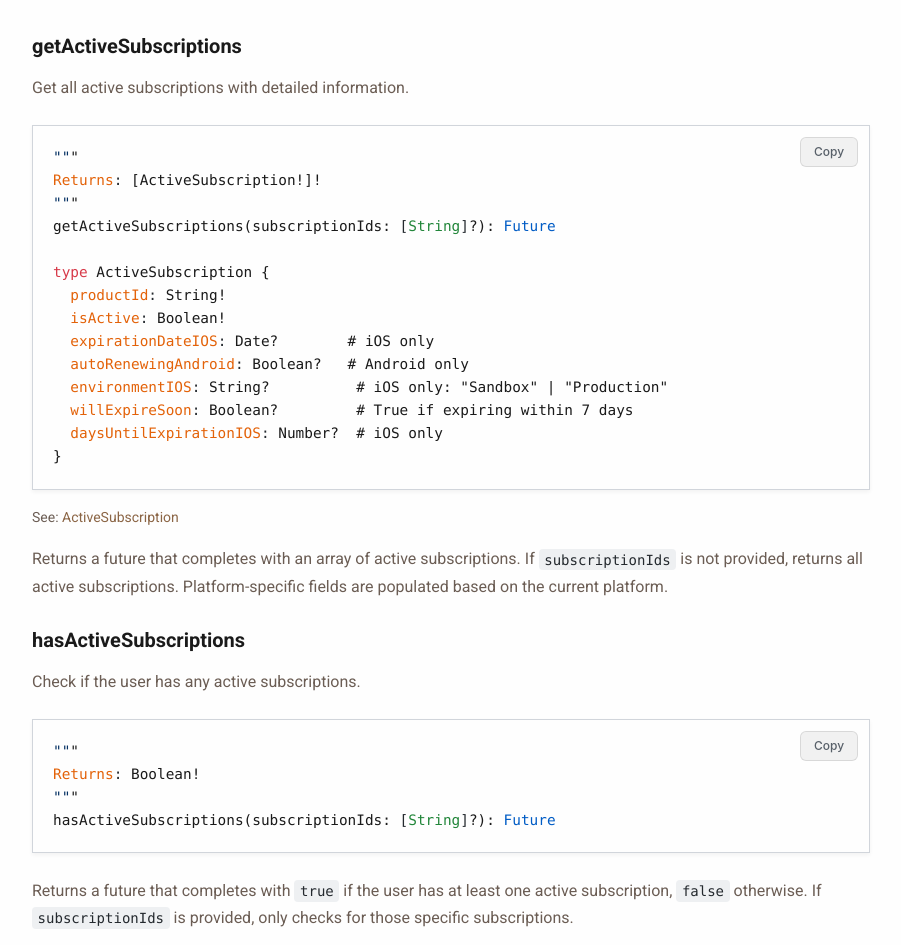
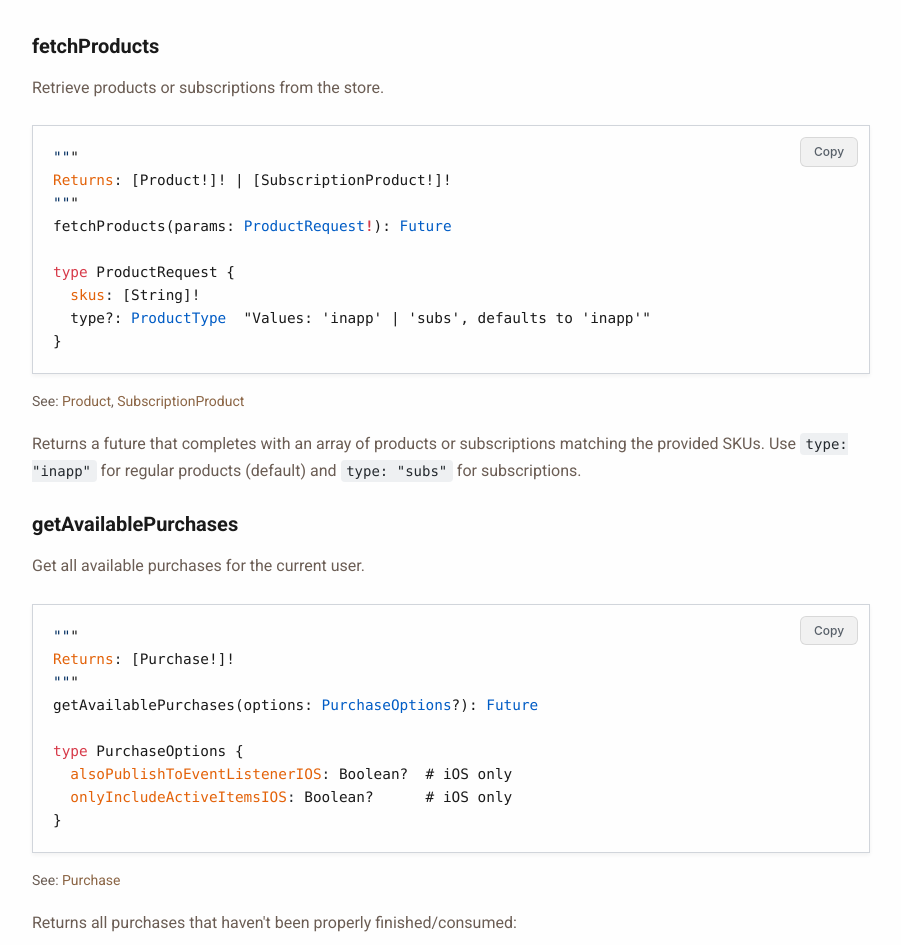
Before and after one commit to hyodotdev/openiap, a React (Vite) app: page /docs/apis in a window 1280 px wide. Shown: the part 1347-2292 px from the top of the page, without its empty margins (338-1239 px from the left). Built offline with nearby package versions, Linux system fonts and the light colour scheme.

Commit message:
refactor: deprecate requestProducts and replace with fetchProducts

```diff
--- a/src/components/SearchModal.tsx
+++ b/src/components/SearchModal.tsx
@@ -70,13 +70,13 @@ const apiData: ApiItem[] = [
 
   // Product Management
   {
-    id: 'request-products',
-    title: 'requestProducts',
+    id: 'fetch-products',
+    title: 'fetchProducts',
     category: 'Product Management',
     description: 'Retrieve products or subscriptions from the store',
     parameters: 'ProductRequest',
     returns: '[Product!]!',
-    path: '/docs/apis#request-products',
+    path: '/docs/apis#fetch-products',
   },
   {
     id: 'get-available-purchases',
--- a/src/pages/docs/apis.tsx
+++ b/src/pages/docs/apis.tsx
@@ -83,87 +83,18 @@ endConnection(): Future`}</CodeBlock>
         </p>
       </section>
       <section>
-        <AnchorLink id="subscription-management" level="h2">
-          Subscription Management
-        </AnchorLink>
-
-        <AnchorLink id="get-active-subscriptions" level="h3">
-          getActiveSubscriptions
-        </AnchorLink>
-        <p>Get all active subscriptions with detailed information.</p>
-        <CodeBlock language="graphql">{`"""
-Returns: [ActiveSubscription!]!
-"""
-getActiveSubscriptions(subscriptionIds: [String]?): Future
-
-type ActiveSubscription {
-  productId: String!
-  isActive: Boolean!
-  expirationDateIOS: Date?        # iOS only
-  autoRenewingAndroid: Boolean?   # Android only
-  environmentIOS: String?          # iOS only: "Sandbox" | "Production"
-  willExpireSoon: Boolean?         # True if expiring within 7 days
-  daysUntilExpirationIOS: Number?  # iOS only
-}`}</CodeBlock>
-        <p className="type-link">
-          See:{' '}
-          <Link to="/docs/types#active-subscription">ActiveSubscription</Link>
-        </p>
-        <p>
-          Returns a future that completes with an array of active subscriptions.
-          If <code>subscriptionIds</code> is not provided, returns all active
-          subscriptions. Platform-specific fields are populated based on the
-          current platform.
-        </p>
-
-        <AnchorLink id="has-active-subscriptions" level="h3">
-          hasActiveSubscriptions
-        </AnchorLink>
-        <p>Check if the user has any active subscriptions.</p>
-        <CodeBlock language="graphql">{`"""
-Returns: Boolean!
-"""
-hasActiveSubscriptions(subscriptionIds: [String]?): Future`}</CodeBlock>
-        <p>
-          Returns a future that completes with <code>true</code> if the user has
-          at least one active subscription, <code>false</code> otherwise. If{' '}
-          <code>subscriptionIds</code> is provided, only checks for those
-          specific subscriptions.
-        </p>
-
-        <AnchorLink id="deep-link-to-subscriptions" level="h3">
-          deepLinkToSubscriptions
-        </AnchorLink>
-        <p>Open native subscription management interface.</p>
-        <CodeBlock language="graphql">{`"""
-Returns: Void
-"""
-deepLinkToSubscriptions(options: DeepLinkOptions): Future
-
-type DeepLinkOptions {
-  "Required on Android"
-  skuAndroid: String?
-  "Required on Android"
-  packageNameAndroid: String?
-}`}</CodeBlock>
-        <p>
-          Opens the platform's native subscription management interface where
-          users can view and manage their subscriptions.
-        </p>
-      </section>
-      <section>
         <AnchorLink id="product-management" level="h2">
           Product Management
         </AnchorLink>
 
-        <AnchorLink id="request-products" level="h3">
-          requestProducts
+        <AnchorLink id="fetch-products" level="h3">
+          fetchProducts
         </AnchorLink>
         <p>Retrieve products or subscriptions from the store.</p>
         <CodeBlock language="graphql">{`"""
 Returns: [Product!]! | [SubscriptionProduct!]!
 """
-requestProducts(params: ProductRequest!): Future
+fetchProducts(params: ProductRequest!): Future
 
 type ProductRequest {
   skus: [String]!
@@ -371,6 +302,75 @@ finishTransaction(purchase: Purchase!, isConsumable: Boolean?): Future`}</CodeBl
             <code>isConsumable</code> flag
           </li>
         </ol>
+      </section>
+      <section>
+        <AnchorLink id="subscription-management" level="h2">
+          Subscription Management
+        </AnchorLink>
+
+        <AnchorLink id="get-active-subscriptions" level="h3">
+          getActiveSubscriptions
+        </AnchorLink>
+        <p>Get all active subscriptions with detailed information.</p>
+        <CodeBlock language="graphql">{`"""
+Returns: [ActiveSubscription!]!
+"""
+getActiveSubscriptions(subscriptionIds: [String]?): Future
+
+type ActiveSubscription {
+  productId: String!
+  isActive: Boolean!
+  expirationDateIOS: Date?        # iOS only
+  autoRenewingAndroid: Boolean?   # Android only
+  environmentIOS: String?          # iOS only: "Sandbox" | "Production"
+  willExpireSoon: Boolean?         # True if expiring within 7 days
+  daysUntilExpirationIOS: Number?  # iOS only
+}`}</CodeBlock>
+        <p className="type-link">
+          See:{' '}
+          <Link to="/docs/types#active-subscription">ActiveSubscription</Link>
+        </p>
+        <p>
+          Returns a future that completes with an array of active subscriptions.
+          If <code>subscriptionIds</code> is not provided, returns all active
+          subscriptions. Platform-specific fields are populated based on the
+          current platform.
+        </p>
+
+        <AnchorLink id="has-active-subscriptions" level="h3">
+          hasActiveSubscriptions
+        </AnchorLink>
+        <p>Check if the user has any active subscriptions.</p>
+        <CodeBlock language="graphql">{`"""
+Returns: Boolean!
+"""
+hasActiveSubscriptions(subscriptionIds: [String]?): Future`}</CodeBlock>
+        <p>
+          Returns a future that completes with <code>true</code> if the user has
+          at least one active subscription, <code>false</code> otherwise. If{' '}
+          <code>subscriptionIds</code> is provided, only checks for those
+          specific subscriptions.
+        </p>
+
+        <AnchorLink id="deep-link-to-subscriptions" level="h3">
+          deepLinkToSubscriptions
+        </AnchorLink>
+        <p>Open native subscription management interface.</p>
+        <CodeBlock language="graphql">{`"""
+Returns: Void
+"""
+deepLinkToSubscriptions(options: DeepLinkOptions): Future
+
+type DeepLinkOptions {
+  "Required on Android"
+  skuAndroid: String?
+  "Required on Android"
+  packageNameAndroid: String?
+}`}</CodeBlock>
+        <p>
+          Opens the platform's native subscription management interface where
+          users can view and manage their subscriptions.
+        </p>
       </section>
       <section>
         <AnchorLink id="validation" level="h2">
--- a/src/pages/docs/lifecycle.tsx
+++ b/src/pages/docs/lifecycle.tsx
@@ -40,9 +40,8 @@ function LifeCycle() {
         </AnchorLink>
         <p>
           Fetch available products from the store using{' '}
-          <Link to="/docs/apis#request-products">requestProducts</Link>.
-          Products must be configured in App Store Connect or Google Play
-          Console.
+          <Link to="/docs/apis#fetch-products">fetchProducts</Link>. Products
+          must be configured in App Store Connect or Google Play Console.
         </p>
 
         <AnchorLink id="purchase-request" level="h3">
--- a/src/pages/docs/protocol.tsx
+++ b/src/pages/docs/protocol.tsx
@@ -23,7 +23,7 @@ function Protocol() {
   endConnection(): Promise<boolean>
 
   // Product management
-  requestProducts(params: {
+  fetchProducts(params: {
     skus: string[]
     type?: 'inapp' | 'subs'
   }): Promise<Product[] | SubscriptionProduct[]>
@@ -62,13 +62,13 @@ function Protocol() {
 await IAP.initConnection()
 
 // Get products
-const products = await IAP.requestProducts({
+const products = await IAP.fetchProducts({
   skus: ['premium', 'pro'],
   type: 'inapp'
 })
 
 // Get subscriptions
-const subscriptions = await IAP.requestProducts({
+const subscriptions = await IAP.fetchProducts({
   skus: ['monthly', 'yearly'],
   type: 'subs'
 })
--- a/src/pages/docs/updates.tsx
+++ b/src/pages/docs/updates.tsx
@@ -159,7 +159,7 @@ function Updates() {
         <h4>Before (Deprecated):</h4>
         <CodeBlock language="typescript">
           {`// ❌ This no longer works
-const testProduct = await requestProducts(['android.test.purchased'])
+const testProduct = await fetchProducts(['android.test.purchased'])
 // Returns SERVICE_DISCONNECTED error`}
         </CodeBlock>
 
@@ -168,7 +168,7 @@ const testProduct = await requestProducts(['android.test.purchased'])
           {`// ✅ Use real product with test account
 // 1. Add test account in Play Console
 // 2. Use real product ID
-const testProduct = await requestProducts(['your_real_product_id'])
+const testProduct = await fetchProducts(['your_real_product_id'])
 // Test account won't be charged`}
         </CodeBlock>
 
--- a/src/pages/home.tsx
+++ b/src/pages/home.tsx
@@ -200,8 +200,8 @@ function Home() {
                   <code>initConnection()</code>
                   <span>Initialize IAP service</span>
                 </Link>
-                <Link to="/docs/apis#request-products" className="spec-item">
-                  <code>requestProducts()</code>
+                <Link to="/docs/apis#fetch-products" className="spec-item">
+                  <code>fetchProducts()</code>
                   <span>Fetch product details</span>
                 </Link>
                 <Link to="/docs/apis#request-purchase" className="spec-item">
--- a/src/pages/introduction.tsx
+++ b/src/pages/introduction.tsx
@@ -40,7 +40,7 @@ function Introduction() {
           <h3>Unified APIs</h3>
           <p>
             Open IAP defines standard methods like <code>initConnection()</code>
-            , <code>requestProducts()</code>,<code>requestPurchase()</code>, and{' '}
+            , <code>fetchProducts()</code>,<code>requestPurchase()</code>, and{' '}
             <code>finishTransaction()</code> that work consistently across all
             platforms. Library maintainers implement these standard APIs,
             ensuring developers have a consistent experience.
```
Also changed, not shown: 2 other files (tests, documents, lock files or other folders).
